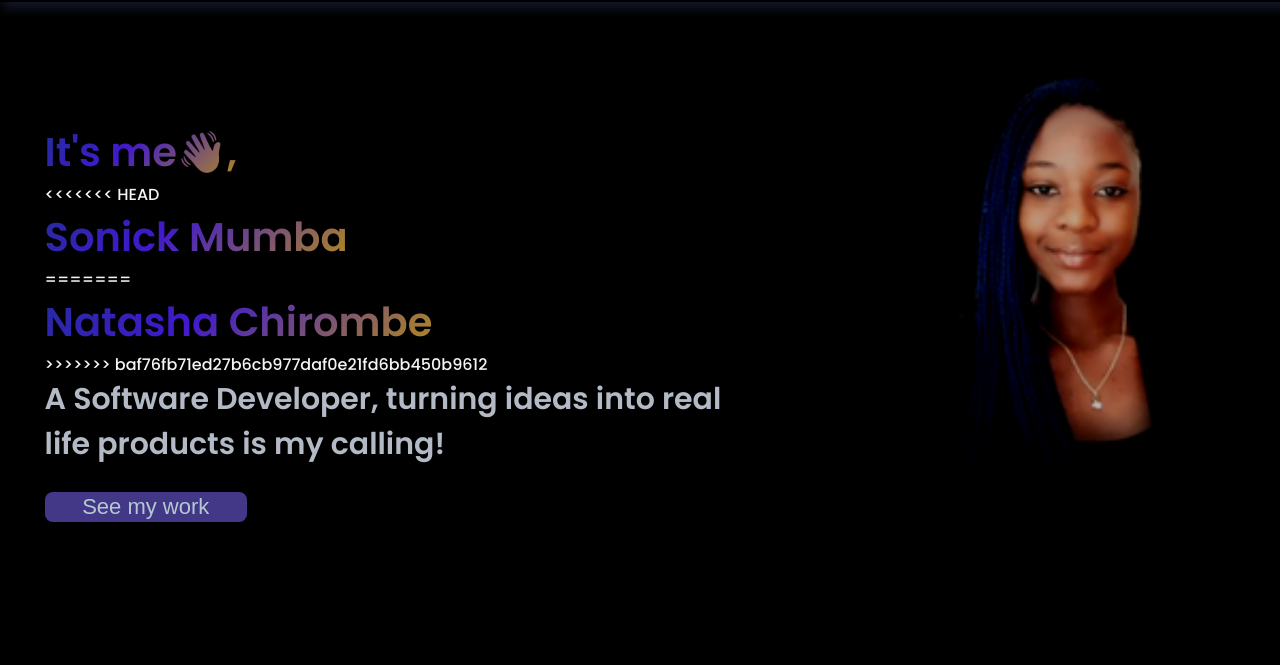
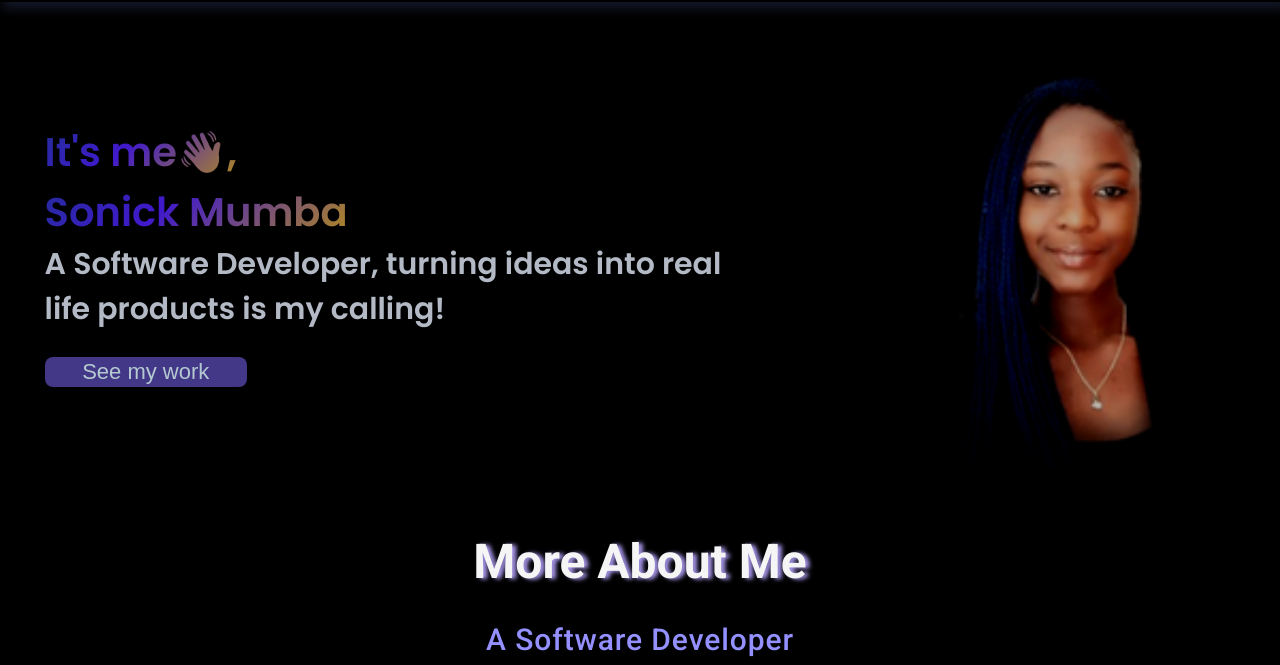
Before and after one commit to Sonickmumba/Portfolio, a website: page index.html in a window 1280 px wide. Shown: the part 89-754 px from the top of the page. Drawn offline with nearby package versions, Linux system fonts and the light colour scheme.

Commit message:
Resolved conflicts

```diff
--- a/index.html
+++ b/index.html
@@ -67,11 +67,7 @@
       <div class="top-section" id="about">
             <section class="introduction">
               <h2 class="my-name">It's me👋, </h2>
-<<<<<<< HEAD
               <h2 class="my-name">Sonick Mumba</h2>
-=======
-              <h2 class="my-name">Natasha Chirombe </h2>
->>>>>>> baf76fb71ed27b6cb977daf0e21fd6bb450b9612
               <h2 class="my-ability animate__animated animate__slideInLeft animate__slow">A Software Developer, turning ideas into real life products is my calling!</h2>
               <br>
               <button><a class="nav-link" href="#portfolio">See my work</a></button>
```
